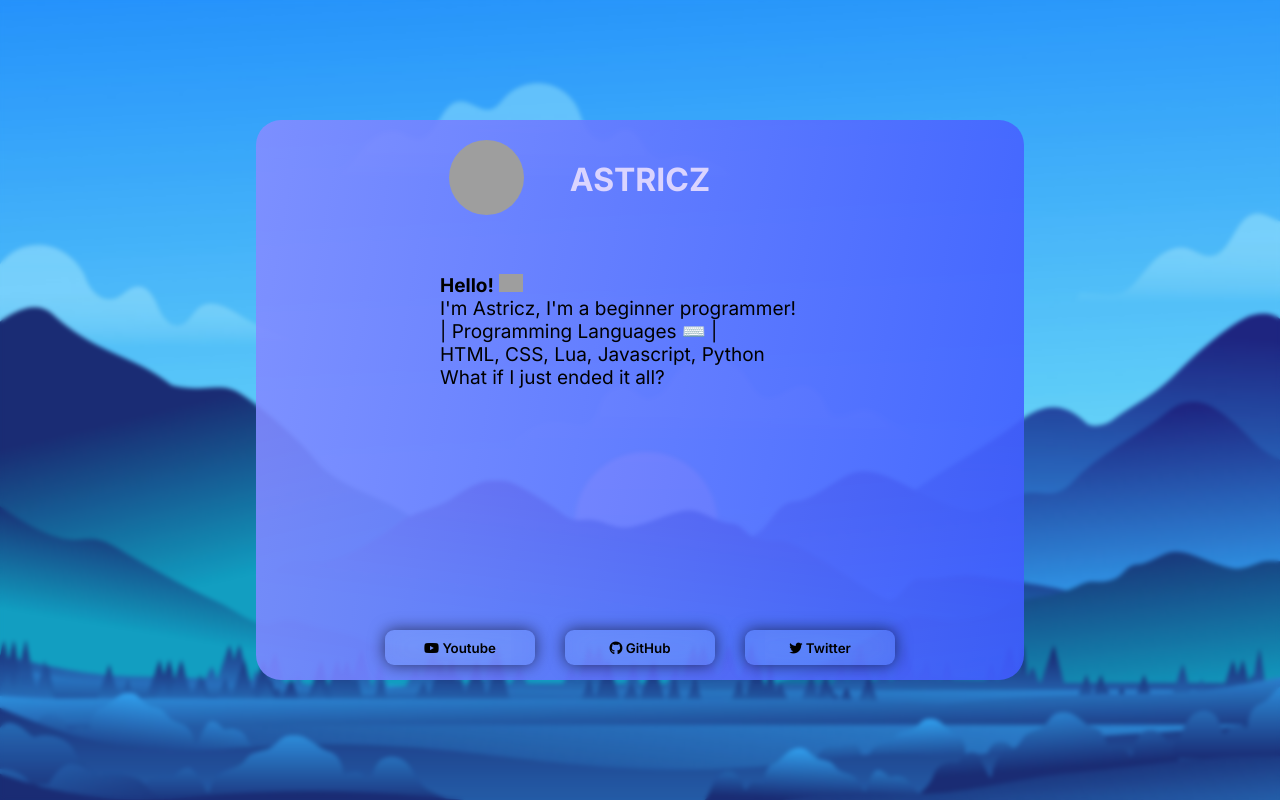
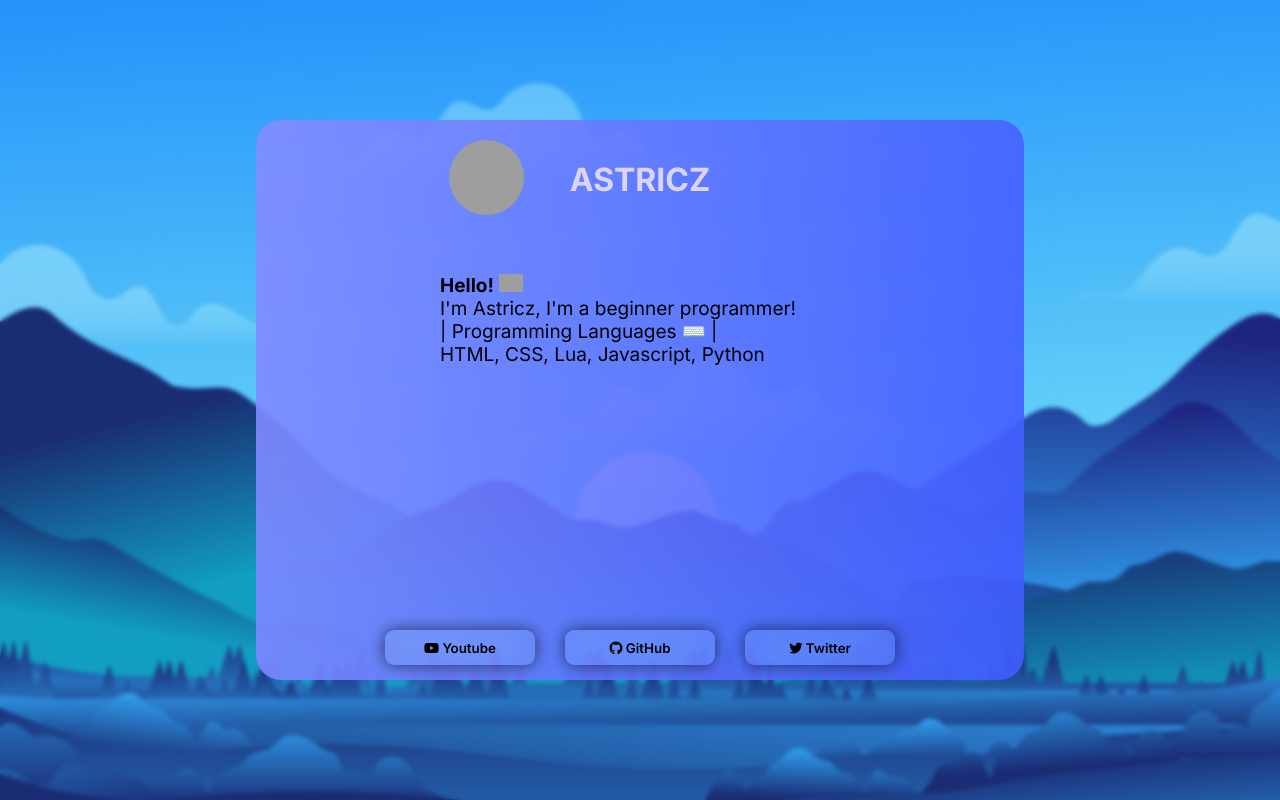
Before and after one commit to Astricz/astricz.info, a plain HTML site: page index.html in a window 1280 px wide. Drawn offline with Linux system fonts and the light colour scheme; grey boxes are pictures that could not be loaded.

Commit message:
Update index.html

```diff
--- a/index.html
+++ b/index.html
@@ -33,7 +33,6 @@
           <p>I'm Astricz, I'm a beginner programmer!</p>
           <p>| Programming Languages ⌨️ |</p>
           <p>HTML, CSS, Lua, Javascript, Python</p>
-          <p>What if I just ended it all?</p>
           </div>
           <div class="socials">
             <button type="button" onclick="openYoutube()"><i class="fa-brands fa-youtube"></i> &#8205;Youtube</button>
```
